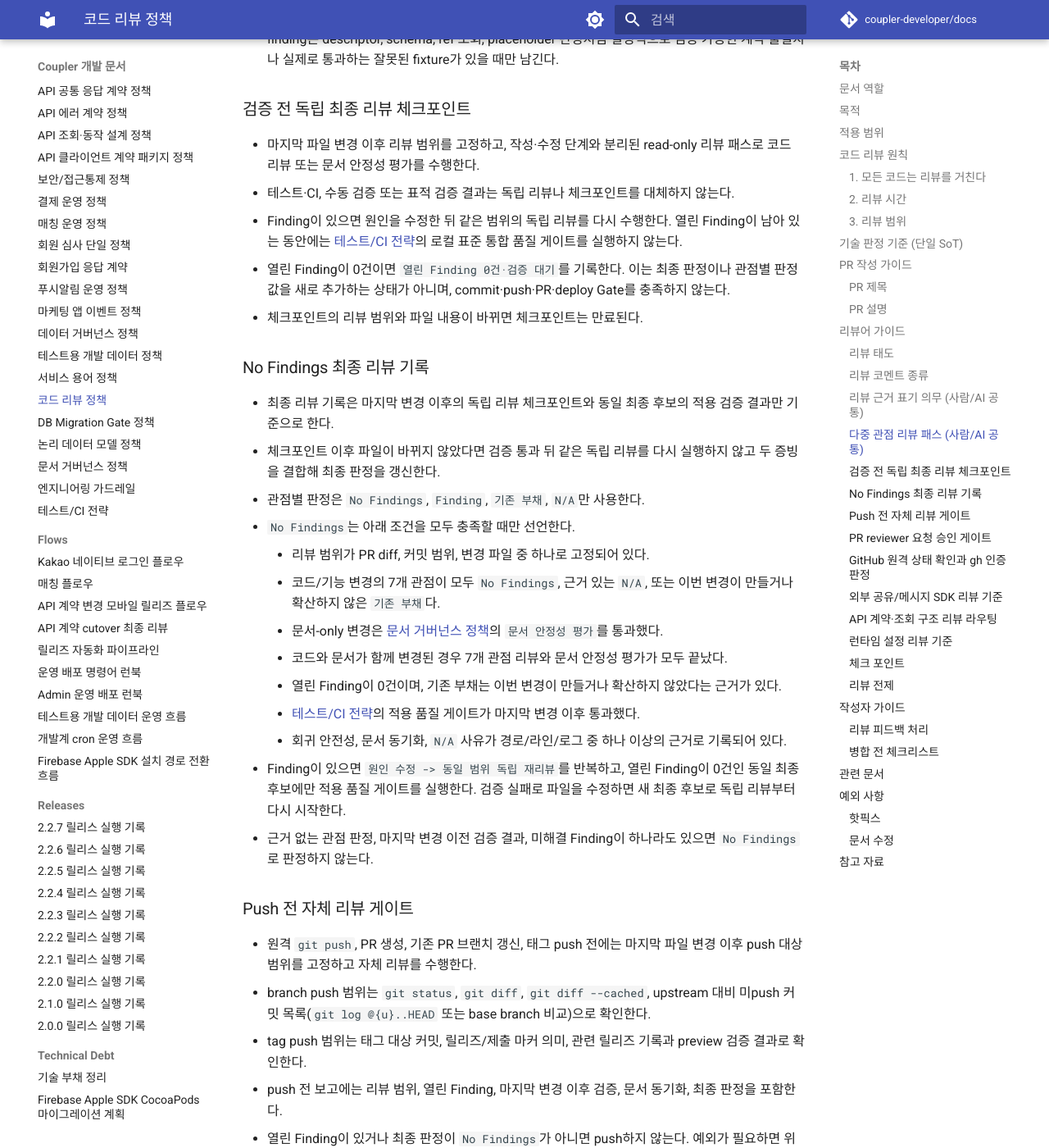
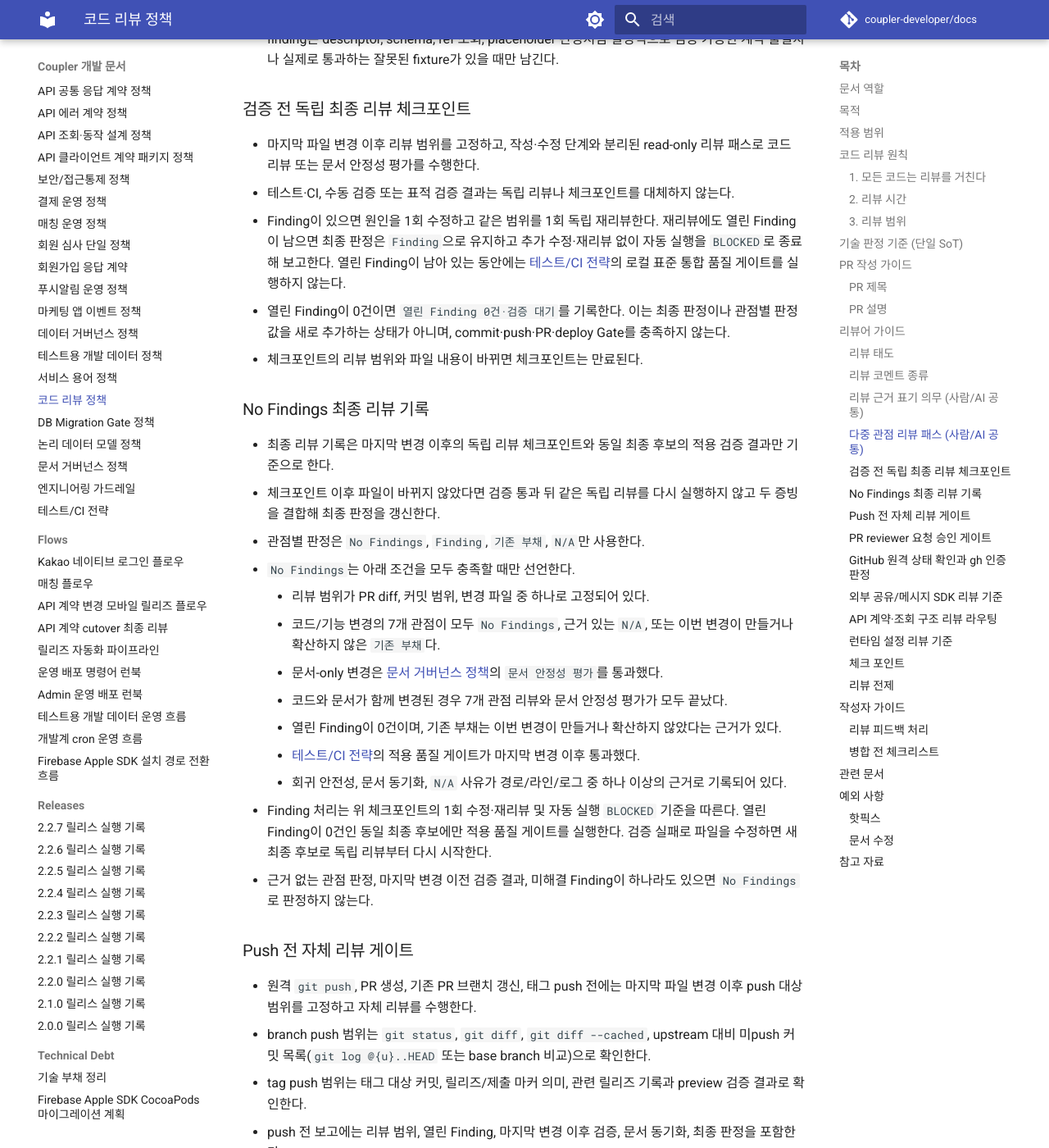
Before and after one commit to coupler-developer/docs, an MkDocs documentation site: the page built from content/policy/code-review-policy.md, in a window 1280 px wide and 1400 px high, scrolled down 5756 px. Shown: the whole window at 82% size. Built offline with MkDocs 1.6.1 and Material for MkDocs 9.7.7, drawn with Linux system fonts in a browser that asks for light colours; comment, search, counter and statistics services are not loaded.

Commit message:
docs: 자동 재리뷰 반복을 유한 종료
Reason:
- Finding 기반 수정과 독립 재리뷰에 자동 종료 조건이 없어 작업이 장시간 반복될 수 있음

Changes:
- 자동 원인 수정과 동일 범위 재리뷰를 각각 1회로 제한
- 열린 Finding이 남으면 Finding 판정을 유지하고 자동 실행을 BLOCKED로 종료

How:
- 코드 리뷰 정책을 기준으로 Core 정책의 반복 문구를 같은 종료 계약으로 동기화

Tests:
- yarn validate:docs 통과

```diff
--- a/content/policy/code-review-policy.md
+++ b/content/policy/code-review-policy.md
@@ -214,8 +214,9 @@
 - 마지막 파일 변경 이후 리뷰 범위를 고정하고, 작성·수정 단계와 분리된 read-only 리뷰 패스로 코드 리뷰 또는
   문서 안정성 평가를 수행한다.
 - 테스트·CI, 수동 검증 또는 표적 검증 결과는 독립 리뷰나 체크포인트를 대체하지 않는다.
-- Finding이 있으면 원인을 수정한 뒤 같은 범위의 독립 리뷰를 다시 수행한다. 열린 Finding이 남아 있는 동안에는
-  [테스트/CI 전략](testing-strategy.md)의 로컬 표준 통합 품질 게이트를 실행하지 않는다.
+- Finding이 있으면 원인을 1회 수정하고 같은 범위를 1회 독립 재리뷰한다. 재리뷰에도 열린 Finding이 남으면 최종
+  판정은 `Finding`으로 유지하고 추가 수정·재리뷰 없이 자동 실행을 `BLOCKED`로 종료해 보고한다. 열린 Finding이
+  남아 있는 동안에는 [테스트/CI 전략](testing-strategy.md)의 로컬 표준 통합 품질 게이트를 실행하지 않는다.
 - 열린 Finding이 0건이면 `열린 Finding 0건·검증 대기`를 기록한다. 이는 최종 판정이나 관점별 판정값을 새로
   추가하는 상태가 아니며, commit·push·PR·deploy Gate를 충족하지 않는다.
 - 체크포인트의 리뷰 범위와 파일 내용이 바뀌면 체크포인트는 만료된다.
@@ -234,8 +235,8 @@
     - 열린 Finding이 0건이며, 기존 부채는 이번 변경이 만들거나 확산하지 않았다는 근거가 있다.
     - [테스트/CI 전략](testing-strategy.md)의 적용 품질 게이트가 마지막 변경 이후 통과했다.
     - 회귀 안전성, 문서 동기화, `N/A` 사유가 경로/라인/로그 중 하나 이상의 근거로 기록되어 있다.
-- Finding이 있으면 `원인 수정 -> 동일 범위 독립 재리뷰`를 반복하고, 열린 Finding이 0건인 동일 최종 후보에만
-  적용 품질 게이트를 실행한다. 검증 실패로 파일을 수정하면 새 최종 후보로 독립 리뷰부터 다시 시작한다.
+- Finding 처리는 위 체크포인트의 1회 수정·재리뷰 및 자동 실행 `BLOCKED` 기준을 따른다. 열린 Finding이 0건인
+  동일 최종 후보에만 적용 품질 게이트를 실행한다. 검증 실패로 파일을 수정하면 새 최종 후보로 독립 리뷰부터 다시 시작한다.
 - 근거 없는 관점 판정, 마지막 변경 이전 검증 결과, 미해결 Finding이 하나라도 있으면 `No Findings`로 판정하지 않는다.
 
 ### Push 전 자체 리뷰 게이트
```
Also changed, not shown: content/AGENTS.md (+3 -1 lines), content/policy/document-governance-policy.md (+4 -2 lines), content/policy/engineering-guardrails.md (+3 -2 lines), content/policy/testing-strategy.md (+1 -1 lines).
